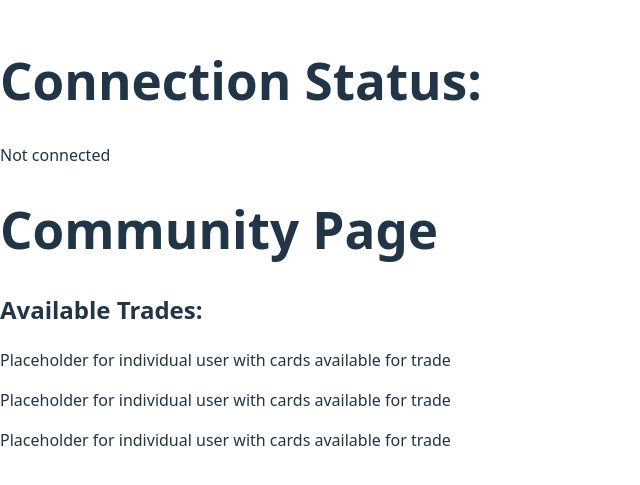
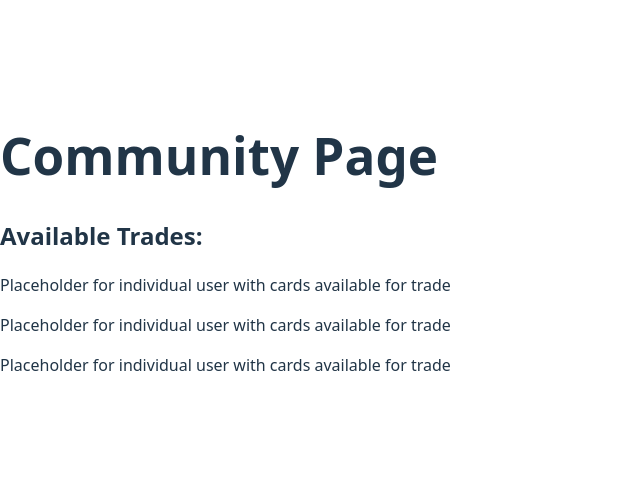
Before and after one commit to mruiz92/world-cup-project, a React (Vite) app in the folder front-end/: page / in a window 1280 px wide. Shown: the part 157-642 px from the top of the page, without its empty margins (0-640 px from the left). Built offline with nearby package versions, Linux system fonts and the light colour scheme; no server answers.

Commit message:
Comment out connection status UI

```diff
--- a/front-end/src/App.jsx
+++ b/front-end/src/App.jsx
@@ -15,8 +15,8 @@ function App() {
 
   return (
     <div>
-      <h1>Connection Status:</h1>
-      <p>{message}</p>
+      {/* <h1>Connection Status:</h1>
+      <p>{message}</p> */}
 
       <CommunityPage />
     </div>
```
